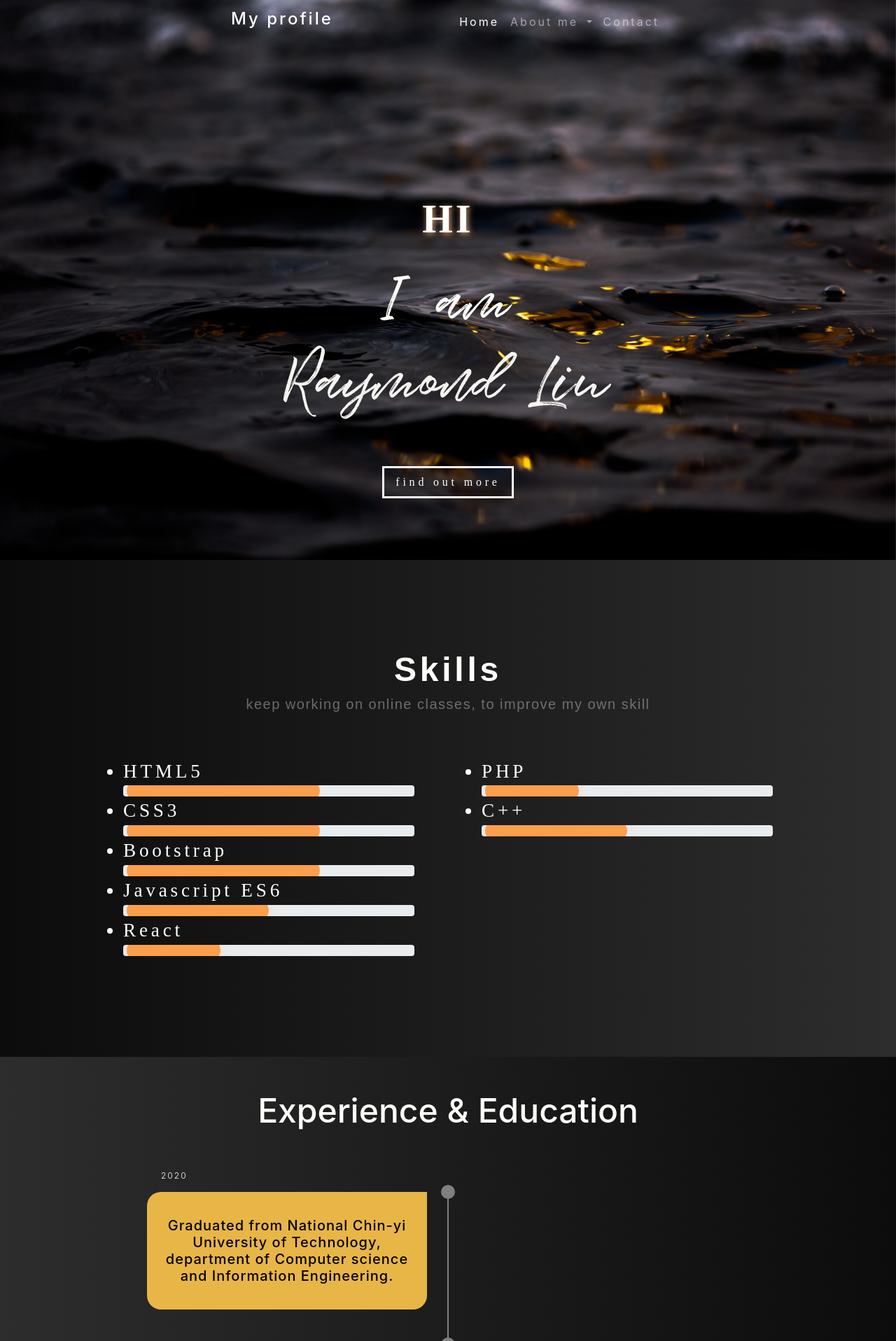
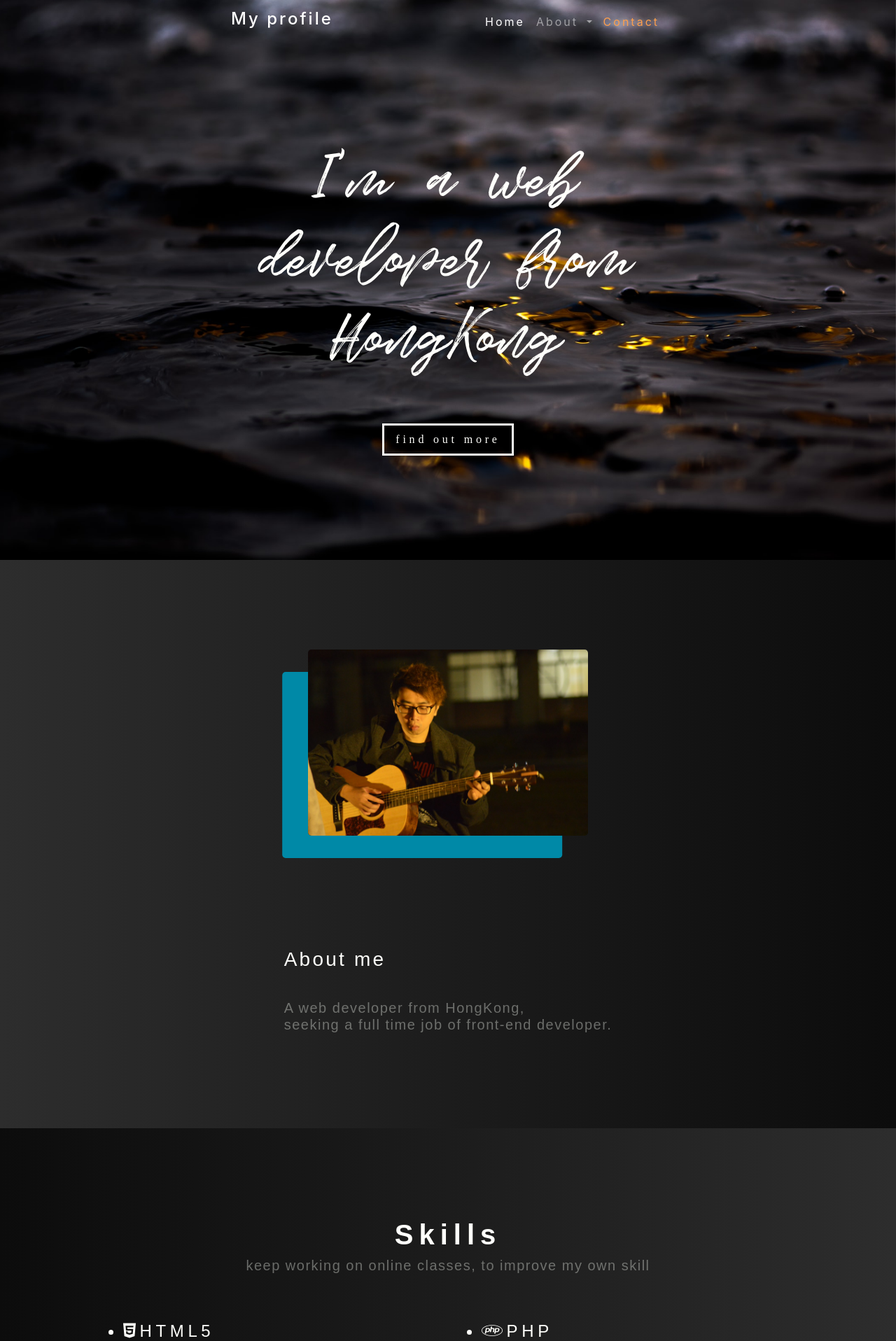
Before and after one commit to pcliu624/profile, a plain HTML site: page index.html in a window 1280 px wide. Shown: the top 1916 px of the page at 70% size. Drawn offline with nearby package versions, Linux system fonts and the light colour scheme.

Commit message:
navbar css changing, abme & contact added

```diff
--- a/index.html
+++ b/index.html
@@ -8,16 +8,16 @@
 <link rel="stylesheet" href="https://cdnjs.cloudflare.com/ajax/libs/font-awesome/4.7.0/css/font-awesome.min.css">
 <link href="fontawesome-free-5.15.1-web/fontawesome-free-5.15.1-web/css/all.css" rel="stylesheet">
 <title>profiledemo</title>
-
 </head>
-<body data-spy="scroll" data-target="#navbarResponsive">
+<body data-spy="scroll" data-target=".navbar" data-offset="50">
 
   <div id="home">
+
 
   </div>
 
     <!---navbar-->
-    <nav class="navbar navbar-expand-md navbar-dark bg-black fixed-top" id="#navbarResponsive">
+    <nav class="navbar navbar-expand-md navbar-dark fixed-top" id="#navbarResponsive">
       <div class="container-fluid">
         <a class="navbar-brand" href="#"><h4>My profile</h4></a>
         <button class="navbar-toggler" type="button" data-toggle="collapse" data-target="#navbarCollapse" aria-controls="navbarCollapse" aria-expanded="false" aria-label="Toggle navigation">
@@ -26,13 +26,14 @@
         <div class="collapse navbar-collapse justify-content-end" id="navbarCollapse">
           <ul class="navbar-nav md-auto">
             <li class="nav-item active">
-              <a class="nav-link" href="#home">Home <span class="sr-only">(current)</span></a>
+              <a class="nav-link middle" href="#home">Home <span class="sr-only">(current)</span></a>
             </li>
             <li class="nav-item dropdown">
               <a class="nav-link dropdown-toggle" href="#" id="navbarDropdown" role="button" data-toggle="dropdown" aria-haspopup="true" aria-expanded="false">
-                About me
+                About
               </a>
               <div class="dropdown-menu" aria-labelledby="navbarDropdown">
+                <a class="dropdown-item" href="#abme">About me</a>
                 <a class="dropdown-item" href="#skill">Skill</a>
                 <a class="dropdown-item" href="#exp">Experience</a>
 
@@ -40,7 +41,7 @@
             </li>
 
             <li class="nav-item">
-              <a class="nav-link" href="#contact">Contact</a>
+              <a class="nav-link middle" href="#contact">Contact</a>
             </li>
           </ul>
            </div>
@@ -59,15 +60,29 @@
 
   <div class="caption text-center" >
 
-    <h3 id="fi1">HI</h3>
-      <h1 id="fi2">I am</h1>
-      <h1 id="fi3">Raymond Liu</h1>
+    <h1 id="fi1">I'm a web</h1>
+      <h1 id="fi2">developer from</h1>
+      <h1 id="fi3">HongKong</h1>
      <a class="btn btn-outline-dark btn-lg" href="#abme">find out more</a>
 
   </div>
 
  <!--aboutme-->
-  <div id="abme" class="offset">
+  <div id="abme" class="container-fluid">
+   <div class="container">
+
+
+    <div>
+
+      <img src="./image/gui.jpg">
+    </div>
+    <div>
+      <h3>About me</h3>
+      <h2>A web developer from HongKong,<br> seeking a full time job of front-end developer.</h2>
+    </div>
+  </div>
+
+
   </div>
     <!--skills-->
      <div class="container-fluid" id="skill">
@@ -76,23 +91,23 @@
        <div class="container">
         <div>
           <ul>
-            <li>HTML5</li>
+            <li><i class="fab fa-html5"></i>HTML5</li>
             <div class="progress">
              <div class="progress-adv"></div>
             </div>
-            <li>CSS3</li>
+            <li><i class="fab fa-css3-alt"></i>CSS3</li>
             <div class="progress">
              <div class="progress-adv"></div>
             </div>
-            <li>Bootstrap</li>
+            <li><i class="fab fa-bootstrap"></i>Bootstrap</li>
             <div class="progress">
              <div class="progress-adv"></div>
             </div>
-            <li>Javascript ES6</li>
+            <li><i class="fab fa-js-square"></i>Javascript ES6</li>
             <div class="progress">
              <div class="progress-hal"></div>
             </div>
-            <li>React</li>
+            <li><i class="fab fa-react"></i>React</li>
             <div class="progress">
              <div class="progress-jun"></div>
             </div>
@@ -100,7 +115,7 @@
         </div>
        <div>
          <ul>
-           <li>PHP</li>
+           <li><i class="fab fa-php"></i>PHP</li>
            <div class="progress">
             <div class="progress-jun"></div>
            </div>
@@ -126,7 +141,7 @@
             <ul>
               <li>
                 <div class="timeline-content">
-                  <h3 class="date">2020</h3>
+                  <h1 class="date">2020</h1>
             <p><h5>Graduated from National Chin-yi University of Technology, department of Computer science and Information Engineering.</h5></p>
                 </div>
               </li>
@@ -186,11 +201,19 @@
 
 
   <!--contact-->
-  <div id="contact" class="offset">
+  <div id="contact" class="container-fluid">
 
-  </div>
-  </div>
+    <h5>CONTACT</h5>
+    <h3>Contact Me</h3>
+    <div class="container">
+      <h4><i class="fas fa-envelope"></i>email:liugodlol@gmail.com</h4>
+      <h4><i class="fab fa-github-square"></i>github:<a href="https://github.com/pcliu624">https://github.com/pcliu624</h4>
+   </div>
+   </div>
+
+
   <!--footer-->
+
     <script src="https://code.jquery.com/jquery-3.2.1.slim.min.js" integrity="sha384-KJ3o2DKtIkvYIK3UENzmM7KCkRr/rE9/Qpg6aAZGJwFDMVNA/GpGFF93hXpG5KkN" crossorigin="anonymous"></script>
     <script src="https://cdnjs.cloudflare.com/ajax/libs/popper.js/1.12.9/umd/popper.min.js" integrity="sha384-ApNbgh9B+Y1QKtv3Rn7W3mgPxhU9K/ScQsAP7hUibX39j7fakFPskvXusvfa0b4Q" crossorigin="anonymous"></script>
     <script src="https://maxcdn.bootstrapcdn.com/bootstrap/4.0.0/js/bootstrap.min.js" integrity="sha384-JZR6Spejh4U02d8jOt6vLEHfe/JQGiRRSQQxSfFWpi1MquVdAyjUar5+76PVCmYl" crossorigin="anonymous"></script>
--- a/style.css
+++ b/style.css
@@ -6,6 +6,9 @@
 @import url('https://fonts.googleapis.com/css2?family=Oswald&display=swap');
 @import url('https://fonts.googleapis.com/css2?family=Josefin+Slab:wght@300&display=swap');
 @import url('https://fonts.googleapis.com/css2?family=Poppins:ital,wght@1,300&display=swap');
+
+
+
 html{
   scroll-behavior: smooth;
 }
@@ -33,10 +36,9 @@ h2{
 h3{
   color:#FFFFFB;
 }
+
 .navbar{
 
-
-    opacity: 0px;
 }
 
 .navbar-nav{
@@ -44,10 +46,35 @@ h3{
     padding: 0 10px 0 10px;
 }
 
-.navbar-nav .nav-link.active,
+.navbar-nav .nav-link.active{
+  color: #FC9F4D !important;
+}
+
 .navbar-nav .nav-link:hover{
     color: #FC9F4D !important;
 }
+a.middle
+{
+    position: relative;
+}
+
+a.middle:before {
+  content: "";
+  position: absolute;
+  width: 80%;
+  height: 2px;
+  bottom: 0;
+  left: 7%;
+  background-color: #FFF;
+  visibility: hidden;
+  transform: scaleX(0);
+  transition: all 0.3s ease-in-out;
+}
+a.middle:hover:before {
+  visibility: visible;
+  transform: scaleX(1);
+}
+
 .navbar .container-fluid{
   padding-left: 19rem ;
   padding-right: 19rem;
@@ -62,6 +89,7 @@ h3{
 .open .dropdown-toggle {
     color: #fff;
     background-color: #555 !important;
+
 }
 .dropdown-menu li a {
     color: #000 !important;
@@ -69,22 +97,10 @@ h3{
 .dropdown-menu li a:hover {
     background-color: red !important;
 }
-
-.carousel .carousel-item {
-    height: 400px;
-  }
-  .carousel .carousel-item img {
-    min-height: 300px;
-    max-height: 400px;
-    object-fit: cover;
-  }
-
-  .carousel h5{
-    font-size: 1.5rem;
-    color: black;
-    letter-spacing: 3px;
-  }
-
+.dropdown-menu .dropdown-item:hover,
+.dropdown-menu .dropdown-item.active{
+   background-color: #FC9F4D!important;
+}
   .landing {
     position: relative;
     width: 100%;
@@ -118,7 +134,7 @@ h3{
       width: 100%;
       max-width: 100%;
       position: absolute;
-      top:35%;
+      top:25%;
       z-index: 1;
 
   }
@@ -193,7 +209,7 @@ h3{
   }
 #exp{
   background:linear-gradient(to left, rgb(12, 12, 12),rgb(28,28,28), rgb(45, 45, 45)), rgb(55,55,55);
-  padding-top:3rem;
+  padding-top:3.5rem;
 }
  #exp .container {
     width: 100%!important;
@@ -299,18 +315,20 @@ h3{
     letter-spacing: 1px;
 }
 #exp h3{
-   font-size: 3rem;
+   font-size: 2.5rem;
    color :#FFFFFB ;
+   letter-spacing: .5rem;
+   padding-top:3.5rem;
 }
 
 #skill{
   background:linear-gradient(to right, rgb(12, 12, 12),rgb(28,28,28), rgb(45, 45, 45)), rgb(55,55,55);
   width: 100%;
   padding:8rem;
-  font-size: 1.7rem;
+  font-size: 1.5rem;
   color:#FFFFFB;
-  letter-spacing: .3rem;
-  font-family: 'Josefin Slab', serif;
+  letter-spacing: .35rem;
+  font-family: 'Oswald', sans-serif;
 }
 #skill .container{
   padding-top: 3.5rem;
@@ -323,10 +341,11 @@ h3{
   padding-right: .5rem;
 }
 #skill h3{
-  font-size: 3rem;
+  font-size: 2.5rem;
   color :#FFFFFB ;
   font-family: 'Oswald', sans-serif;
   font-weight: 600;
+  letter-spacing: .5rem;
 }
 .progress {
   background: #FCFAF2;
@@ -377,3 +396,56 @@ h3{
   0% { width: 0; }
   100% { width: 50%; }
 }
+#abme{
+  background:linear-gradient(to left, rgb(12, 12, 12),rgb(28,28,28), rgb(45, 45, 45)), rgb(55,55,55);
+  width: 100%;
+  padding:8rem;
+}
+#abme h3{
+  letter-spacing: .2rem;
+  font-family: 'Oswald', sans-serif;
+  text-align: left;
+  padding-bottom: 2rem;
+}
+#abme h2{
+  text-align: left;
+}
+#abme .container{
+  display: flex;
+  display: -webkit-flex;
+  flex-wrap: wrap;
+  justify-content: space-evenly;
+  gap:10rem;
+}
+#abme img{
+  height:auto;
+  width: 400px;
+  border-radius: .3rem;
+  box-shadow: -2.3rem 2rem #0089A7;
+}
+#contact{
+  background:linear-gradient(to right, rgb(12, 12, 12),rgb(28,28,28), rgb(45, 45, 45)), rgb(55,55,55);
+  padding-top: 3.5rem;
+  padding-bottom: 5rem;
+}
+#contact h3{
+  font-size: 2.5rem;
+   color :#FFFFFB ;
+   letter-spacing: .5rem;
+   text-align: center;
+}
+#contact h5{
+  font-size:.8rem;
+  text-align: center;
+  color:#BDC0BA;
+  letter-spacing: .1rem;
+  padding-bottom: 1.8rem;
+}
+#contact h4{
+  font-size: 1.1rem;
+  color:#FFFFFB;
+  letter-spacing: .1rem;
+}
+#contact .container{
+  padding-top: 3rem;
+}
```
Also changed, not shown: image/bike.JPG (deleted), image/pcvscon.jpg (deleted), 3 other files.
